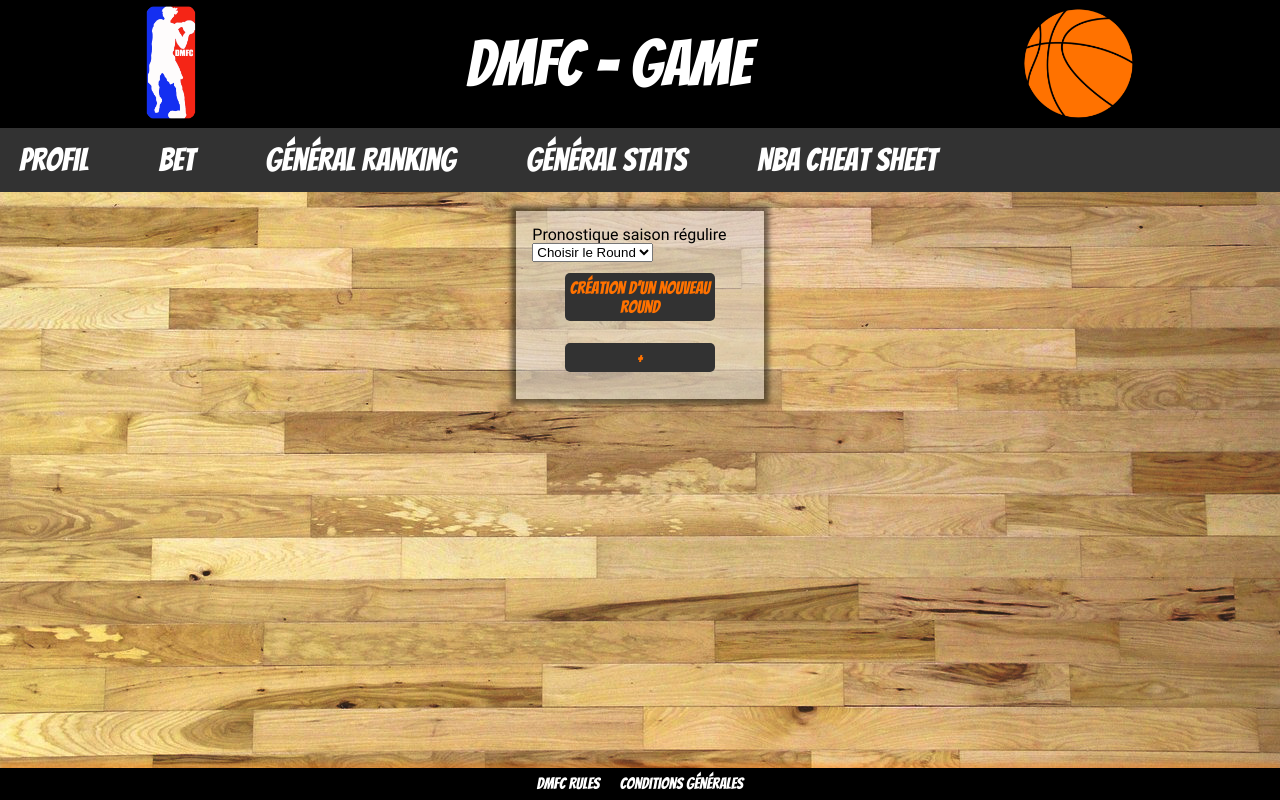
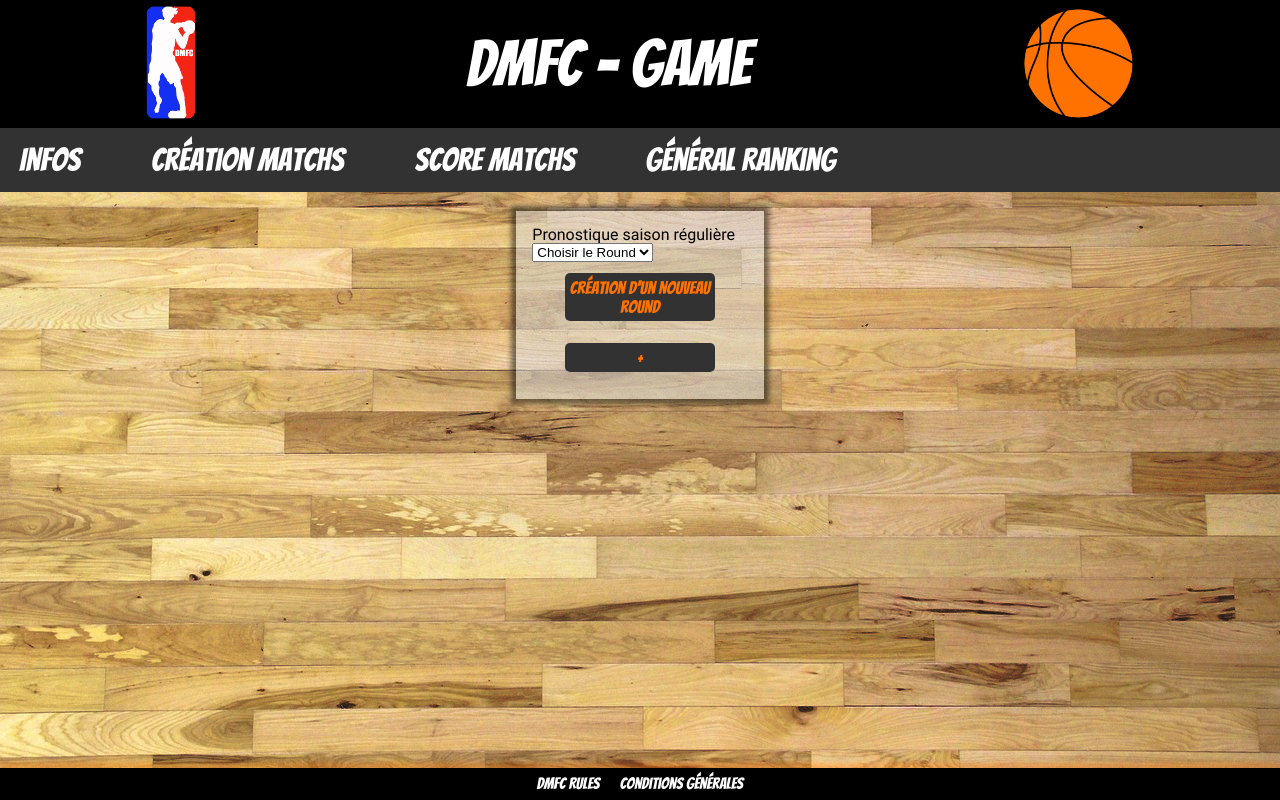
Before and after one commit to FabienBaraille/dmfc-front, a React (Vite) app: page /creation/SR in a window 1280 px wide. Built offline with nearby package versions, Linux system fonts and the light colour scheme.

Commit message:
have to add stats to stats page, base ok

```diff
--- a/src/components/App/App.jsx
+++ b/src/components/App/App.jsx
@@ -32,13 +32,13 @@ const App = () => {
         <Routes>
           <Route path='/' element={
             <>
-              <BetResult />
-              {/* <Connexion />
-              <SimpleRules /> */}
+              <Connexion />
+              <SimpleRules />
             </>
           } />
           <Route path='/infos' element={<Home />} />
           <Route path='/creation/SR' element={<RsBetCreation />} />
+          <Route path='/scores/SR' element={<BetResult />} />
           <Route path='/rankings' element={<Rankings />} />
           <Route path='/player/:playerName' element={<GeneralStats />} />
           <Route path='/rules' element={<ExtendedRules />} />
--- a/src/components/BetCreation/BetMatch.jsx
+++ b/src/components/BetCreation/BetMatch.jsx
@@ -18,7 +18,7 @@ const BetMatch = () => {
   }
 
   return (
-    <form key={betListNumber} id={betListNumber} onSubmit={handleDelete}>
+    <form className="match-line" key={betListNumber} id={betListNumber} onSubmit={handleDelete}>
       <select>
         {teamsOptions}
       </select>
--- a/src/components/BetCreation/RsBetCreation.jsx
+++ b/src/components/BetCreation/RsBetCreation.jsx
@@ -32,7 +32,7 @@ const RsBetCreation = () => {
   return (
     <Wrapper name="rsbetcreation">
       <div>
-        <p>Pronostique saison régulire</p>
+        <p>Pronostique saison régulière</p>
         {roundCreationMode ||
           <select>
             <option>Choisir le Round</option>
@@ -43,7 +43,7 @@ const RsBetCreation = () => {
       <form>
         {betList.length ==0 ?
           <>
-            <button type="button" onClick={handleRoundCreation}>Création d'un nouveau round</button>
+            <button type="button" onClick={handleRoundCreation}>{!roundCreationMode ? "Création d'un nouveau round" : "Round existant"}</button>
             {roundCreationMode &&
               <>
                 <input id="round_creation" type="text" placeholder="Nom du round"/>
--- a/src/components/Home/News.jsx
+++ b/src/components/Home/News.jsx
@@ -7,7 +7,7 @@ const News = () => {
   const isDMFC = useSelector((state) => state.user.DMFC);
   // Récupérer le fil d'actu dans la BDD
   return (
-    <Wrapper>
+    <Wrapper name='news'>
       <h2>Fil d'actus</h2>
       {isDMFC && <button type="button">Edit</button>}
       <p>Lorem ipsum dolor sit amet consectetur adipisicing elit. Eos exercitationem minus earum nulla odio blanditiis unde velit impedit, magnam asperiores numquam error laborum rem id at doloribus praesentium quod totam!</p>
--- a/src/components/Navbar/Navbar.jsx
+++ b/src/components/Navbar/Navbar.jsx
@@ -31,11 +31,14 @@ function Navbar() {
       </div>
 
       <div className={`navbar ${showMenu ? 'show-menu' : ''}`}>
-        <Link to="/">Profil</Link>
-        <Link to="/">Bet</Link>
+        {/* <Link to="/">Profil</Link> */}
+        {/* <Link to="/">Bet</Link> */}
+        <Link to="/infos">Infos</Link>
+        <Link to="/creation/SR">Création matchs</Link>
+        <Link to="/scores/SR">Score matchs</Link>
         <Link to="/rankings">Général Ranking</Link>
-        <Link to="/">Général Stats</Link>
-        <Link to="/">NBA Cheat Sheet</Link>
+        {/* <Link to="/">Général Stats</Link> */}
+        {/* <Link to="/">NBA Cheat Sheet</Link> */}
       </div>
     </>
   );
--- a/src/components/Stats/GeneralStats.jsx
+++ b/src/components/Stats/GeneralStats.jsx
@@ -1,3 +1,6 @@
+import { useParams } from 'react-router-dom';
+import { useSelector } from 'react-redux';
+
 import Wrapper from '../Wrapper/Wrapper';
 
 import { userByName } from '../../filters/usersFilter';
@@ -5,22 +8,22 @@ import { teamByTrigram } from '../../filters/teamFilter';
 
 import data from '../../data/data';
 import './GeneralStats.scss';
-import { useParams } from 'react-router-dom';
 
 
 const GeneralStats = () => {
 
   const {playerName} = useParams();
+  const usersList = useSelector((state) => state.stats.allUsers);
 
-  const {Username, Title, Score, Team} = userByName(playerName);
-  const {Trigram, Name, Logo} = teamByTrigram(data.Team, Team)
+  const {0 : {Username, Title, Score, Team}} = userByName(usersList, playerName);
+  const {0: {Trigram, Name, Logo}} = teamByTrigram(data.Team, Team)
 
   return (
-    <Wrapper name={GeneralStats}>
+    <Wrapper name='GeneralStats'>
       <h2>Statistiques saison en cours</h2>
       <h3>{Username}</h3>
       <h3>{Title}</h3>
-      <h3>{Trigram} - {Name} - <img src={Logo} alt="" /></h3>
+      <h3>{Trigram} - {Name} - <img src={`/src/assets/logos/${Logo}`} alt="" /></h3>
       <h4>{`Score : ${Score}`}</h4>
       <div>
         <h4>Classement acuel</h4>
--- a/src/components/Terms/Terms.jsx
+++ b/src/components/Terms/Terms.jsx
@@ -5,7 +5,7 @@ import './Terms.scss';
 
 const Terms = () => {
   return (
-    <Wrapper name={Terms}>
+    <Wrapper name='Terms'>
       <h2>Conditions générales d'utilisations</h2>
       <p>Le présent document a pour objet de définir les modalités et conditions dans lesquelles d’une part, DMFC-GAME, ci-après dénommé l’EDITEUR, met à la disposition de ses utilisateurs le site, et les services disponibles sur le site et d’autre part, la manière par laquelle l’utilisateur accède au site et utilise ses services.</p>
       <p>Toute connexion au site est subordonnée au respect des présentes conditions.</p>
```
Also changed, not shown: src/components/BetCreation/RsBetCreation.scss (added, +8 -0 lines).
